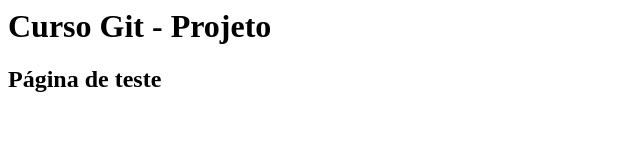
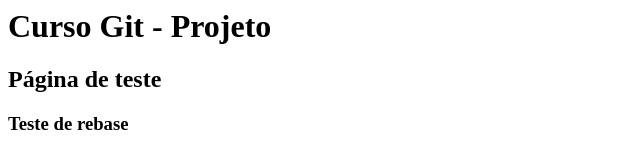
Before and after one commit to pivorodrigues/mygamevault, a plain HTML site: page index.html in a window 1280 px wide. Shown: the whole page, without its empty margins (0-640 px from the left). Drawn offline with Linux system fonts and the light colour scheme.

Commit message:
Teste de rebase

```diff
--- a/index.html
+++ b/index.html
@@ -5,5 +5,6 @@
 <body>
    <h1>Curso Git - Projeto</h1>
    <h2>Página de teste</h2>
+   <h3>Teste de rebase</h3>
 </body>
 </html>
```
